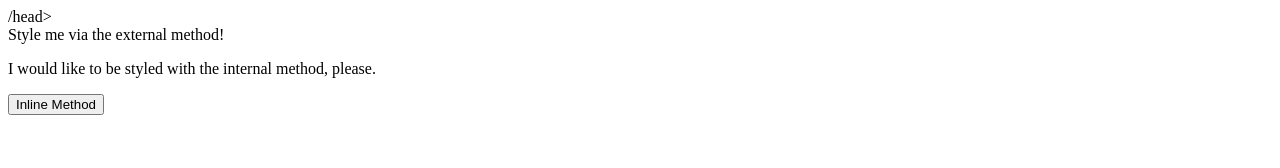
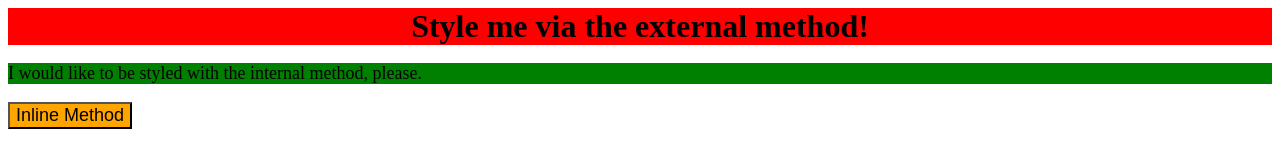
Before and after one commit to rsa015/odinSchool, a plain HTML site: page odin-exercises/css-methods/indexExternalCSS.html in a window 1280 px wide. Drawn offline with Linux system fonts and the light colour scheme.

Commit message:
External Linking CSS file

```diff
--- a/odin-exercises/css-methods/index.css
+++ b/odin-exercises/css-methods/index.css
@@ -0,0 +1,16 @@
+div {
+    background-color: red;
+    text-align: center;
+    font-size: 32px;
+    font-weight: bold;
+}
+
+p {
+    background-color: green;
+    font-size: 18px;
+}
+
+button {
+    background-color: orange;
+    font-size: 18px;
+}
--- a/odin-exercises/css-methods/indexExternalCSS.html
+++ b/odin-exercises/css-methods/indexExternalCSS.html
@@ -4,8 +4,10 @@
         <meta charset="UTF-8">
         <meta http-equiv="X-UA-Compatible" content="IE=edge">
         <meta name="viewport" content="width=device-width, initial-scale=1.0">
+
+        <link rel="stylesheet" href="./index.css"/>
         <title>Methods for Adding CSS</title>
-    /head>
+    </head>
     <body>
         <div>Style me via the external method!</div>
         <p>I would like to be styled with the internal method, please.</p>
```
